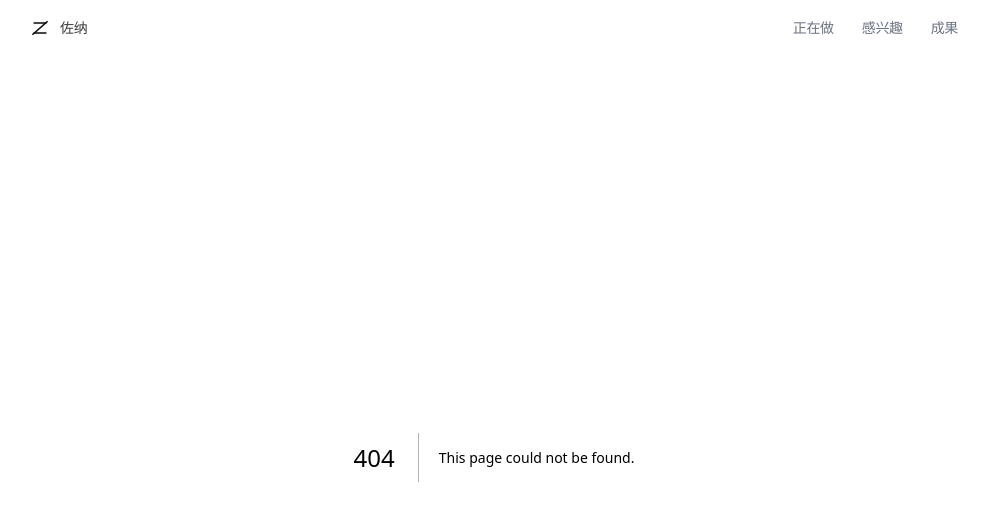
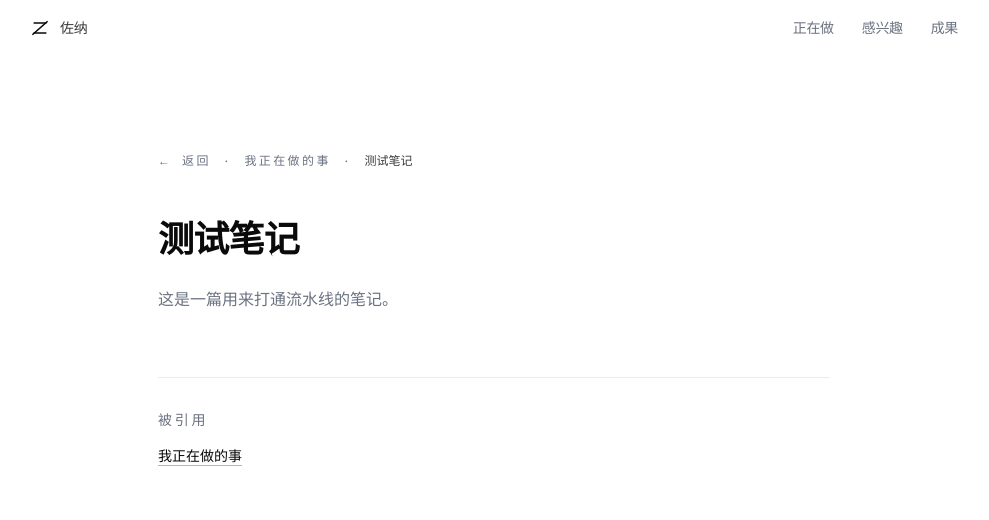
Before and after one commit to zoanun/personal-site, a Next.js app: page /now/test-note in a window 1280 px wide. Before the commit this address had no page. Shown: the top 520 px of the page, without its empty margins (146-1135 px from the left). Built offline with nearby package versions, Linux system fonts and the light colour scheme.

Commit message:
feat(route): /[section]/[slug] note pages with INDEX-aware backlinks

```diff
--- /dev/null
+++ b/src/app/[section]/[slug]/page.tsx
@@ -0,0 +1,57 @@
+import { notFound } from "next/navigation";
+import type { ReactElement } from "react";
+import type { Metadata } from "next";
+import { NoteShell } from "@/components/NoteShell";
+import { NoteRenderer } from "@/components/NoteRenderer";
+import { Backlinks } from "@/components/Backlinks";
+import { loadVault, loadNoteBody } from "@/lib/vault";
+import { loadSection, type SectionSlug } from "@/lib/content";
+
+const SECTIONS: SectionSlug[] = ["now", "curious", "works"];
+
+export async function generateStaticParams(): Promise<Array<{ section: string; slug: string }>> {
+  const vault = await loadVault();
+  return [...vault.byKey.values()].map((n) => ({
+    section: n.section,
+    slug: n.slug,
+  }));
+}
+
+interface PageProps {
+  params: Promise<{ section: string; slug: string }>;
+}
+
+function isSectionSlug(s: string): s is SectionSlug {
+  return (SECTIONS as string[]).includes(s);
+}
+
+export async function generateMetadata({ params }: PageProps): Promise<Metadata> {
+  const { section, slug } = await params;
+  if (!isSectionSlug(section)) return {};
+  const note = await loadNoteBody(section, slug);
+  if (!note) return {};
+  return { title: `${note.ref.title} — 佐纳` };
+}
+
+export default async function NotePage({ params }: PageProps): Promise<ReactElement> {
+  const { section, slug } = await params;
+  if (!isSectionSlug(section) || slug === "INDEX" || slug === "card") notFound();
+
+  const note = await loadNoteBody(section, slug);
+  if (!note) notFound();
+
+  const card = await loadSection(section);
+  const vault = await loadVault();
+  const incoming = vault.backlinks.get(`${section}/${slug}`) ?? [];
+
+  return (
+    <NoteShell
+      section={section}
+      sectionHeading={card.heading}
+      noteTitle={note.ref.title}
+      backlinks={<Backlinks links={incoming} />}
+    >
+      <NoteRenderer body={note.body} currentSection={section} vault={vault} />
+    </NoteShell>
+  );
+}
--- a/src/components/Backlinks.tsx
+++ b/src/components/Backlinks.tsx
@@ -17,7 +17,7 @@ export function Backlinks({ links }: BacklinksProps): ReactElement | null {
         {links.map((n) => (
           <li key={`${n.section}/${n.slug}`}>
             <Link
-              href={`/${n.section}/${n.slug}`}
+              href={n.isIndex ? `/${n.section}` : `/${n.section}/${n.slug}`}
               className="underline decoration-foreground/30 underline-offset-4 hover:decoration-foreground transition"
             >
               {n.title}
```
